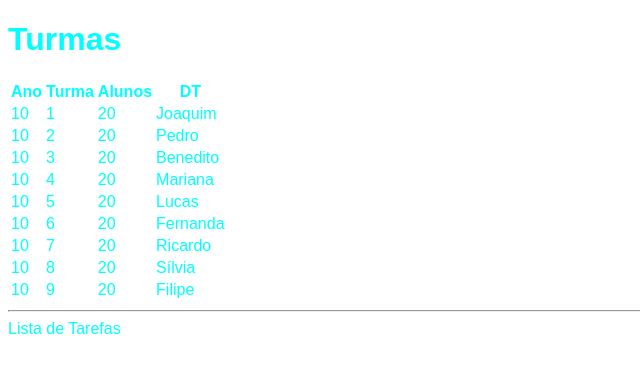
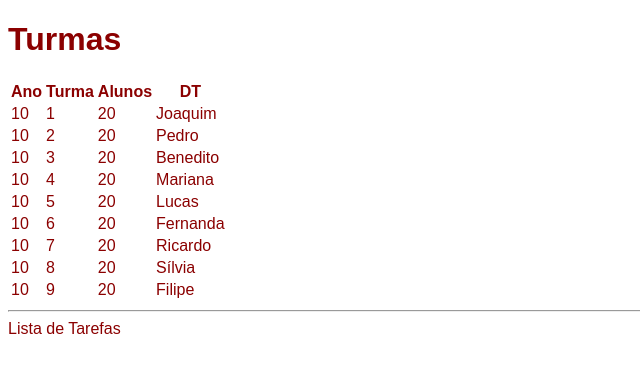
Before and after one commit to 28KIKO28/OOP-Python, a Flask app: page / in a window 1280 px wide. Shown: the top 373 px of the page, without its empty margins (0-640 px from the left). Run offline with Flask 3, Linux system fonts and the light colour scheme.

Commit message:
Update color scheme in turmas.html and correct column name in criar_tabela_tarefas function

```diff
--- a/Flask/templates/turmas.html
+++ b/Flask/templates/turmas.html
@@ -8,10 +8,10 @@
     <style>
         a {
             text-decoration: none;
-            color:cyan;
+            color:darkred;
         }
         body {
-            color: cyan;
+            color: darkred;
             font-family: sans-serif;
         }
     </style>
--- a/SQLite/SQLite.py
+++ b/SQLite/SQLite.py
@@ -31,11 +31,12 @@ def criar_tabela_tarefas():
     CREATE TABLE IF NOT EXISTS tarefas (
         id INTEGER PRIMARY KEY AUTOINCREMENT,
         task TEXT NOT NULL,
-        subject TEXT NOT NULL,
+        subjects TEXT NOT NULL,
         status TEXT NOT NULL,
         due_date DATE NOT NULL,
         prioritie TEXT NOT NULL,
-        teacher TEXT NOT NULL
+        teacher TEXT NOT NULL,
+        role ROLE(TEACHER,STUDENT)
     )
     """)
     con.commit()
```
